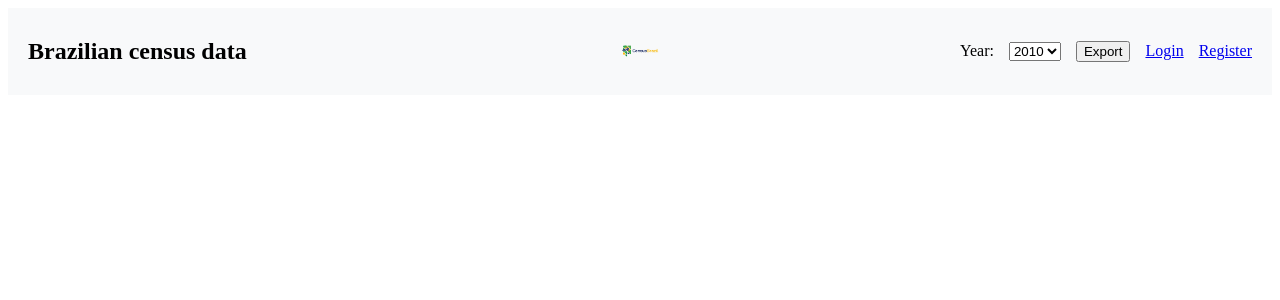
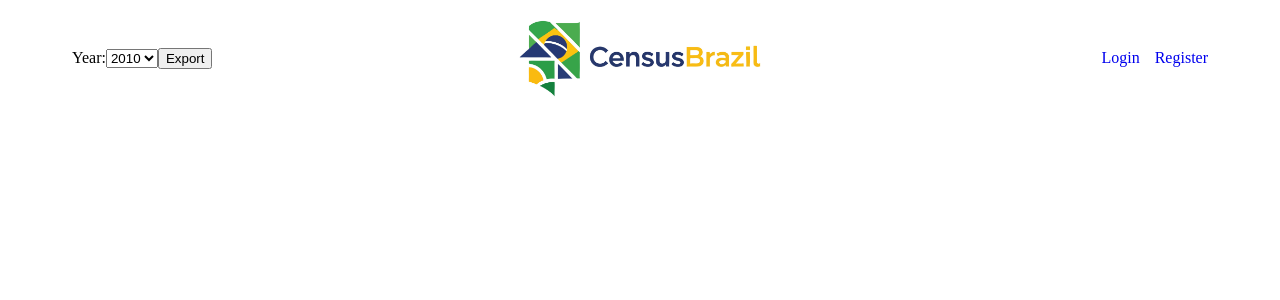
Before and after one commit to duncanbirkeland/Brazilian-Census-Project, a Flask app: page / in a window 1280 px wide. Shown: the top 300 px of the page. Run offline with Flask 3, Linux system fonts and the light colour scheme.

Commit message:
Added rem units to CSS to allow for consistent styling as opposed to exact units, also modified the Logo to be cropped to content

```diff
--- a/static/css/style.css
+++ b/static/css/style.css
@@ -1,9 +1,12 @@
+a {
+    text-decoration: none;
+}
+
 .navbar {
     display: flex;
     justify-content: space-between;
     align-items: center;
-    padding: 10px 20px;
-    background-color: #f8f9fa;
+    padding: 0.625rem 4rem;
     flex-wrap: wrap;
 }
 
@@ -19,21 +22,21 @@
 
 .navbar-right {
     justify-content: flex-end;
-    gap: 15px;
+    gap: 0.9375rem;
 }
 
 .navbar-logo {
-    height: 40px;
+    height: 5rem;
     width: auto;
     display: block;
 }
 
 /* Mobile Styles */
-@media (max-width: 768px) {
+@media (max-width: 48rem) {
     .navbar {
         flex-direction: column;
         text-align: center;
-        gap: 10px;
+        gap: 0.625rem;
     }
 
     .navbar-left, .navbar-center, .navbar-right {
@@ -43,6 +46,6 @@
 
     .navbar-right {
         flex-direction: column;
-        gap: 10px;
+        gap: 0.625rem;
     }
 }
--- a/templates/index.html
+++ b/templates/index.html
@@ -10,16 +10,6 @@
   <nav class="navbar">
     <!-- Left: Title -->
     <div class="navbar-left">
-      <h1 class="app-title">{{ title }}</h1>
-    </div>
-
-    <!-- Center: Logo -->
-    <div class="navbar-center">
-      <img src="{{ url_for('static', filename='images/Logo.png') }}" alt="Census Logo" class="navbar-logo">
-    </div>
-
-    <!-- Right: Year selector + Export + Login/Register -->
-    <div class="navbar-right">
       <label for="year-select">Year:</label>
       <select id="year-select">
         <option value="2010">2010</option>
@@ -27,6 +17,15 @@
         <option value="2020">2020</option>
       </select>
       <button id="export-btn">Export</button>
+    </div>
+
+    <!-- Center: Logo -->
+    <div class="navbar-center">
+      <img src="{{ url_for('static', filename='images/Logo.jpg') }}" alt="Census Logo" class="navbar-logo">
+    </div>
+
+    <!-- Right: Year selector + Export + Login/Register -->
+    <div class="navbar-right">
       <a href="#" class="nav-link">Login</a>
       <a href="#" class="nav-link">Register</a>
     </div>
```
Also changed, not shown: static/images/Logo.jpg (added), static/images/Logo.png (deleted).
